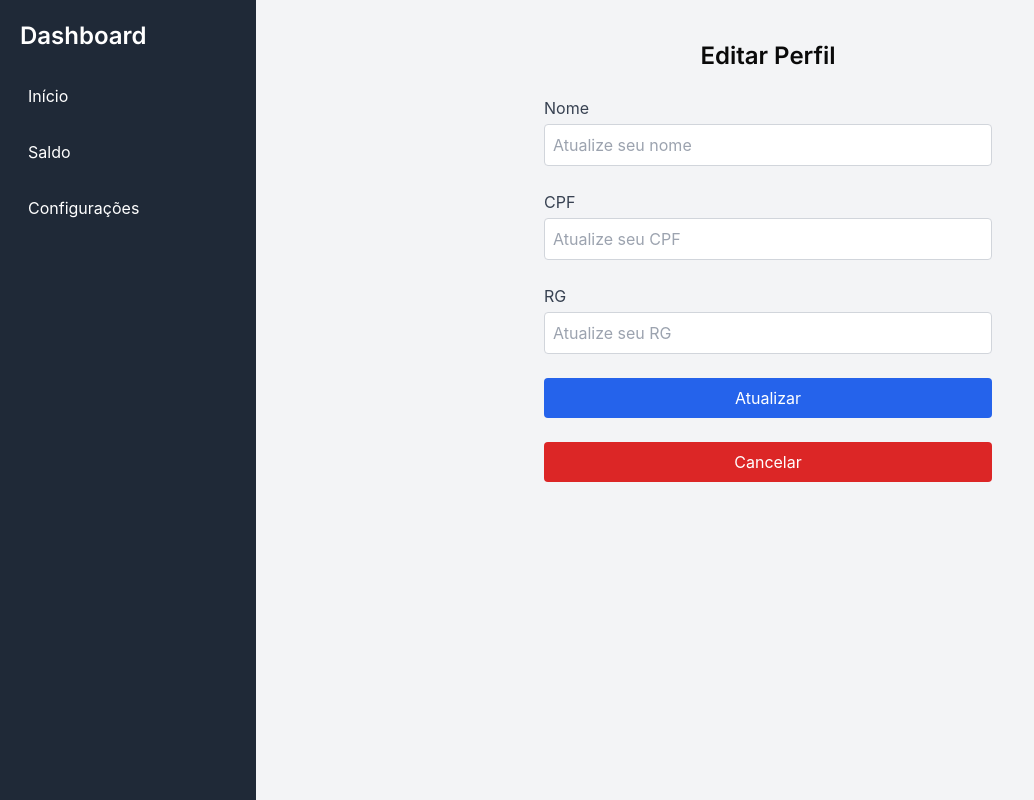
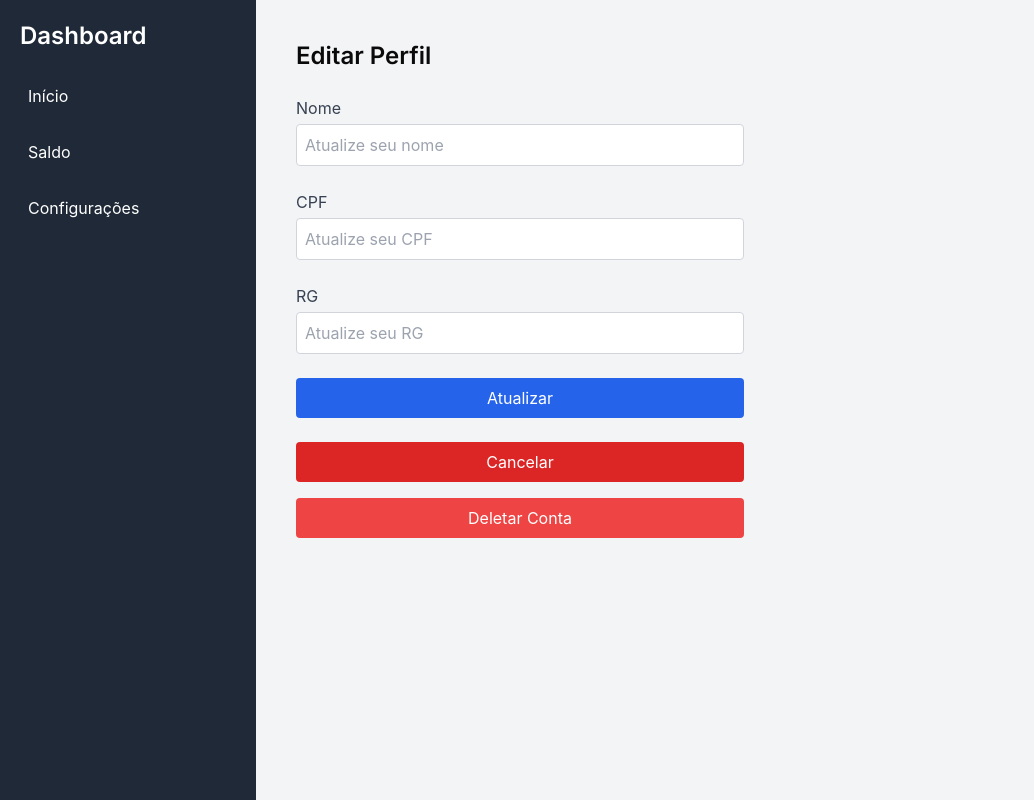
Before and after one commit to lucasxae/Coin-System, a React (Vite) app in the folder Implementação/coin-study/: page /edit-profile in a window 1280 px wide. Shown: the whole page, without its empty margins (0-1034 px from the left). Built offline with nearby package versions, Linux system fonts and the light colour scheme; no server answers; sample sign-in values are in the browser's storage.

Commit message:
added delete user button on profile page

```diff
--- a/Implementação/coin-study/src/context/AuthContext.tsx
+++ b/Implementação/coin-study/src/context/AuthContext.tsx
@@ -1,6 +1,7 @@
 import React, { useState, createContext, useEffect, useContext } from "react";
 import { useNavigate } from "react-router-dom";
 import { loginApi, registerApi } from "../services/AuthService";
+import { deleteUser } from "../context/UserContext";
 
 type UserContextType = {
   user: any | null;
@@ -13,6 +14,7 @@ type UserContextType = {
   ) => void;
   login: (email: string, password: string, role: string) => void;
   logout: () => void;
+  deleteAccount: (user: any) => void;
   isAuthenticated: () => boolean;
 };
 
@@ -72,6 +74,13 @@ export const UserProvider = ({ children }: Props) => {
       .catch(() => window.alert("ERRO LOGIN"));
   };
 
+  const deleteAccount = async (user: any) => {
+    await deleteUser(user);
+    localStorage.removeItem("user");
+    setUser(null);
+    navigate("/");
+  };
+
   const isAuthenticated = () => {
     return !!user;
   };
@@ -84,7 +93,7 @@ export const UserProvider = ({ children }: Props) => {
 
   return (
     <UserContext.Provider
-      value={{ login, user, register, logout, isAuthenticated }}
+      value={{ login, user, register, logout, isAuthenticated, deleteAccount }}
     >
       {isLoggedIn ? children : null}
     </UserContext.Provider>
--- a/Implementação/coin-study/src/pages/EditProfile/EditProfile.tsx
+++ b/Implementação/coin-study/src/pages/EditProfile/EditProfile.tsx
@@ -1,12 +1,14 @@
 import Sidebar from "@/components/Sidebar/Sidebar";
 import { useAuth } from "@/context/AuthContext";
-import { getUserData, updateUserData } from "@/context/UserContext";
+import { getUserData, updateUserData, deleteUser } from "@/context/UserContext";
 import React, { useEffect, useState } from "react";
 
 const EditProfile = () => {
-  const { isAuthenticated, user } = useAuth();
+  const { isAuthenticated, user, deleteAccount } = useAuth();
+  const [userId, setUserId] = useState<string | null>(null);
   const [userData, setUserData] = useState<any | null>(null);
   const [editableUser, setEditableUser] = useState<any | null>(null);
+  const [showDeleteModal, setShowDeleteModal] = useState(false);
 
   console.log("user", user.role);
   console.log(isAuthenticated());
@@ -40,7 +42,7 @@ const EditProfile = () => {
   };
 
   const handleSaveChanges = async (e: any) => {
-    e.preventDefault(); // Previna o comportamento padrão do formulário
+    e.preventDefault();
     if (
       user &&
       editableUser &&
@@ -66,13 +68,34 @@ const EditProfile = () => {
     }
   };
 
+  const openDeleteModal = (id: string) => {
+    setUserId(id);
+    setShowDeleteModal(true);
+  };
+
+  const closeDeleteModal = () => {
+    setShowDeleteModal(false);
+    setUserId(null);
+  };
+
+  const handleDeleteAccount = async () => {
+    if (userId) {
+      try {
+        deleteAccount(user);
+      } catch (error) {
+        console.error("Erro ao deletar a conta:", error);
+        alert("Ocorreu um erro ao tentar deletar a conta.");
+      }
+    }
+  };
+
   return (
     <div className="flex min-h-screen">
       <Sidebar />
       <div className="flex-1 bg-gray-100">
-        <div className="flex-1 p-10 bg-gray-100 min-h-screen">
-          <div className="rounded-lg w-full max-w-md mx-auto">
-            <h2 className="text-2xl font-semibold text-center mb-6">
+        <div className="flex flex-col items-start p-10 bg-gray-100 min-h-screen">
+          <div className="w-full max-w-md">
+            <h2 className="text-2xl font-semibold text-left mb-6">
               Editar Perfil
             </h2>
 
@@ -135,9 +158,44 @@ const EditProfile = () => {
                 Cancelar
               </button>
             </form>
+            <button
+              type="button"
+              className="w-full mt-4 bg-red-500 text-white p-2 rounded hover:bg-red-600 transition duration-200"
+              onClick={() => openDeleteModal(user.email)}
+            >
+              Deletar Conta
+            </button>
           </div>
         </div>
       </div>
+
+      {showDeleteModal && (
+        <div className="fixed inset-0 flex items-center justify-center bg-gray-800 bg-opacity-75">
+          <div className="bg-white p-6 rounded shadow-lg w-96">
+            <h3 className="text-xl font-bold mb-4">Confirmar Exclusão</h3>
+            <p className="mb-4">
+              Tem certeza de que deseja deletar sua conta? Esta ação não pode
+              ser desfeita.
+            </p>
+            <div className="flex justify-end">
+              <button
+                type="button"
+                onClick={handleDeleteAccount}
+                className="bg-red-600 text-white font-semibold rounded px-4 py-2 mr-2"
+              >
+                Confirmar
+              </button>
+              <button
+                type="button"
+                onClick={closeDeleteModal}
+                className="bg-gray-300 text-black font-semibold rounded px-4 py-2"
+              >
+                Cancelar
+              </button>
+            </div>
+          </div>
+        </div>
+      )}
     </div>
   );
 };
--- a/Implementação/coin-study/src/pages/Home/Home.tsx
+++ b/Implementação/coin-study/src/pages/Home/Home.tsx
@@ -10,7 +10,7 @@ import { useEffect, useState } from "react";
 type Props = {};
 
 const Home = (props: Props) => {
-  const { user } = useAuth();
+  const { user, isAuthenticated } = useAuth();
   const [userData, setUserData] = useState<any | null>(null);
   const [loading, setLoading] = useState<boolean>(true);
 
@@ -47,7 +47,7 @@ const Home = (props: Props) => {
     );
   }
 
-  console.log(userData);
+  console.log(isAuthenticated());
 
   return (
     <div className="flex min-h-screen">
--- a/Implementação/coin-study/src/routes/ProtectedRoutes.tsx
+++ b/Implementação/coin-study/src/routes/ProtectedRoutes.tsx
@@ -1,11 +1,15 @@
-import React, { ReactNode } from "react";
+import { ReactNode } from "react";
 import { Navigate } from "react-router-dom";
 import { useAuth } from "../../src/context/AuthContext";
 
-const ProtectedRoute = ({ children }: { children: ReactNode }) => {
+export const ProtectedRoute = ({ children }: { children: ReactNode }) => {
   const { isAuthenticated } = useAuth();
 
   return isAuthenticated() ? children : <Navigate to="/login" />;
 };
 
-export default ProtectedRoute;
+export const UnauthenticatedRoute = ({ children }: { children: ReactNode }) => {
+  const { isAuthenticated } = useAuth();
+
+  return isAuthenticated() ? <Navigate to="/" /> : children;
+};
--- a/Implementação/coin-study/src/routes/Routes.tsx
+++ b/Implementação/coin-study/src/routes/Routes.tsx
@@ -4,7 +4,7 @@ import Home from "../pages/Home/Home";
 import Login from "../pages/Login/Login";
 import Signup from "../pages/Signup/Signup";
 import EditProfile from "../pages/EditProfile/EditProfile";
-import ProtectedRoute from "./ProtectedRoutes"; // Ajuste o caminho conforme necessário
+import { ProtectedRoute, UnauthenticatedRoute } from "./ProtectedRoutes";
 
 export const router = createBrowserRouter([
   {
@@ -19,9 +19,30 @@ export const router = createBrowserRouter([
           </ProtectedRoute>
         ),
       },
-      { path: "login", element: <Login /> },
-      { path: "signup", element: <Signup /> },
-      { path: "edit-profile", element: <EditProfile /> },
+      {
+        path: "login",
+        element: (
+          <UnauthenticatedRoute>
+            <Login />
+          </UnauthenticatedRoute>
+        ),
+      },
+      {
+        path: "signup",
+        element: (
+          <UnauthenticatedRoute>
+            <Signup />
+          </UnauthenticatedRoute>
+        ),
+      },
+      {
+        path: "edit-profile",
+        element: (
+          <ProtectedRoute>
+            <EditProfile />
+          </ProtectedRoute>
+        ),
+      },
     ],
   },
 ]);
```
Also changed, not shown: Implementação/coin-study/src/services/UserService.tsx (deleted).
